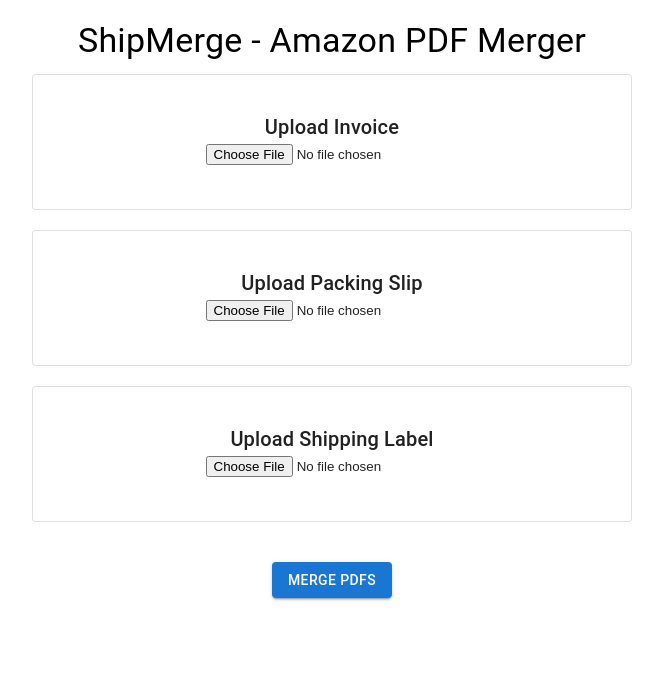
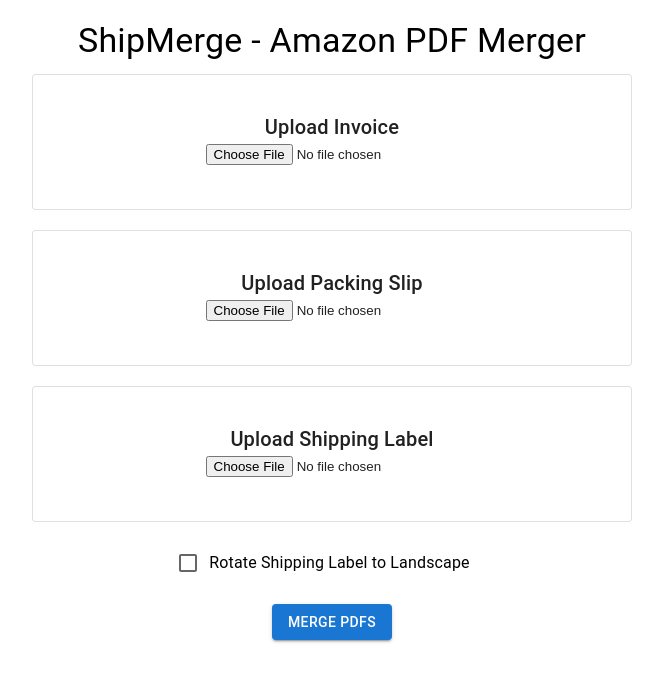
Before and after one commit to vCillusion/ShipMerge, a React (Create React App) app in the folder frontend/: page / in a window 1280 px wide. Shown: the top 682 px of the page, without its empty margins (308-971 px from the left). Built offline with nearby package versions, Linux system fonts and the light colour scheme.

Commit message:
* rotate label

```diff
--- a/frontend/src/App.js
+++ b/frontend/src/App.js
@@ -1,6 +1,6 @@
 import React, { useState } from "react";
 import axios from "axios";
-import { Button, Card, CardContent, Typography, CircularProgress } from "@mui/material";
+import { Button, Card, CardContent, Typography, CircularProgress, FormControlLabel, Checkbox } from "@mui/material";
 
 function App() {
   const [invoice, setInvoice] = useState(null);
@@ -8,6 +8,7 @@
   const [shippingLabel, setShippingLabel] = useState(null);
   const [mergedPdf, setMergedPdf] = useState(null);
   const [loading, setLoading] = useState(false);
+  const [rotateLabel, setRotateLabel] = useState(false);
 
   const handleUpload = async () => {
     if (!invoice || !packingSlip || !shippingLabel) {
@@ -20,6 +21,7 @@
     formData.append("invoice", invoice);
     formData.append("packing_slip", packingSlip);
     formData.append("shipping_label", shippingLabel);
+    formData.append("rotate_label", rotateLabel ? "landscape" : "portrait");
 
     const BACKEND_URL = process.env.REACT_APP_BACKEND_URL || "http://127.0.0.1:5000";
     try {
@@ -61,6 +63,11 @@
         </CardContent>
       </Card>
 
+      <FormControlLabel
+        control={<Checkbox checked={rotateLabel} defaultChecked={false} onChange={(e) => setRotateLabel(e.target.checked)} />}
+        label="Rotate Shipping Label to Landscape"
+      />
+      <br />
       <Button
         variant="contained"
         color="primary"
```
Also changed, not shown: 1 other file (tests, documents, lock files or other folders).
